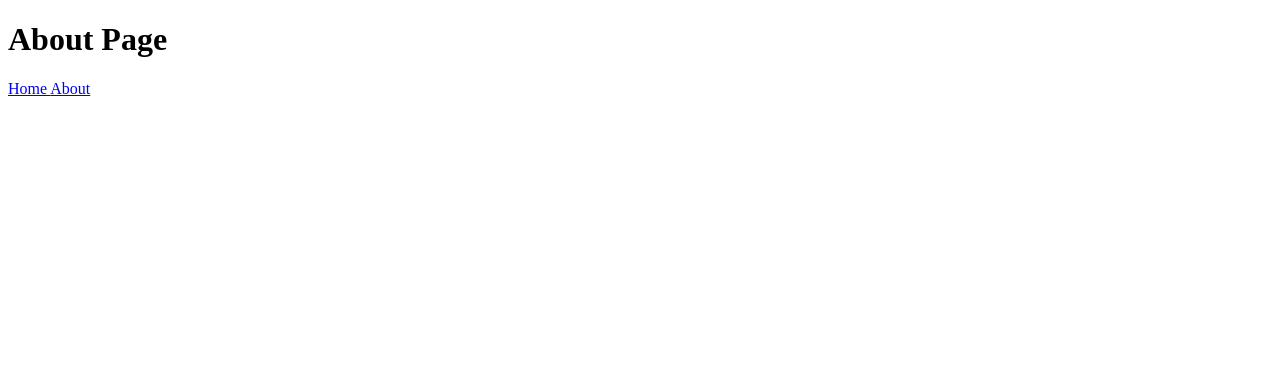
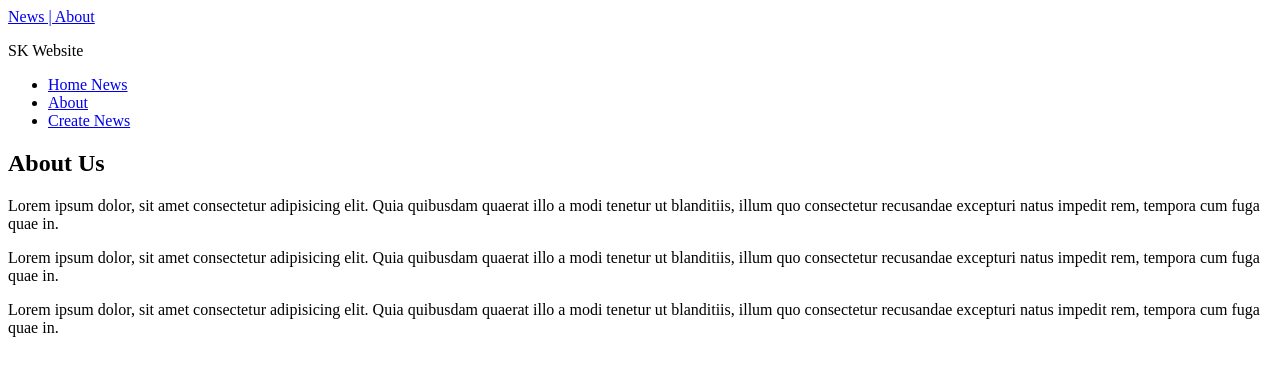
Before and after one commit to zidane-arkan/Template-News-sk, a website: page views/about.html in a window 1280 px wide. Drawn offline with Linux system fonts and the light colour scheme.

Commit message:
Update commit V1.2

```diff
--- a/package.json
+++ b/package.json
@@ -5,11 +5,12 @@
   "main": "app.js",
   "scripts": {
     "test": "echo \"Error: no test specified\" && exit 1",
-    "dev" : "nodemon app.js"
+    "dev": "nodemon app.js"
   },
   "author": "",
   "license": "ISC",
   "dependencies": {
+    "ejs": "^3.1.9",
     "express": "^4.18.2",
     "nodemon": "^3.0.1"
   }
--- a/views/about.html
+++ b/views/about.html
@@ -4,17 +4,36 @@
 <head>
     <meta charset="UTF-8">
     <meta name="viewport" content="width=device-width, initial-scale=1.0">
-    <title>About</title>
+    <title>About Us</title>
 </head>
 
 <body>
-    <h1>About Page</h1>
     <nav>
-        <a href="/">
-            Home
-        </a>
-        <a href="/about">About</a>
+        <div class="site-title">
+            <a href="/">News | About</a>
+            <p>SK Website</p>
+        </div>
+        <ul>
+            <li>
+                <a href="/">Home News</a>
+            </li>
+            <li>
+                <a href="/about">About</a>
+            </li>
+            <li>
+                <a href="/news/create">Create News</a>
+            </li>
+        </ul>
     </nav>
+    <div class="about content">
+        <h2>About Us</h2>
+        <p>Lorem ipsum dolor, sit amet consectetur adipisicing elit. Quia quibusdam quaerat illo a modi tenetur ut
+            blanditiis, illum quo consectetur recusandae excepturi natus impedit rem, tempora cum fuga quae in.</p>
+        <p>Lorem ipsum dolor, sit amet consectetur adipisicing elit. Quia quibusdam quaerat illo a modi tenetur ut
+            blanditiis, illum quo consectetur recusandae excepturi natus impedit rem, tempora cum fuga quae in.</p>
+        <p>Lorem ipsum dolor, sit amet consectetur adipisicing elit. Quia quibusdam quaerat illo a modi tenetur ut
+            blanditiis, illum quo consectetur recusandae excepturi natus impedit rem, tempora cum fuga quae in.</p>
+    </div>
 </body>
 
 </html>
```
Also changed, not shown: app.js (deleted, +0 -28 lines), views/error.html (+19 -6 lines), views/index.html (+19 -6 lines), 1 other file.
